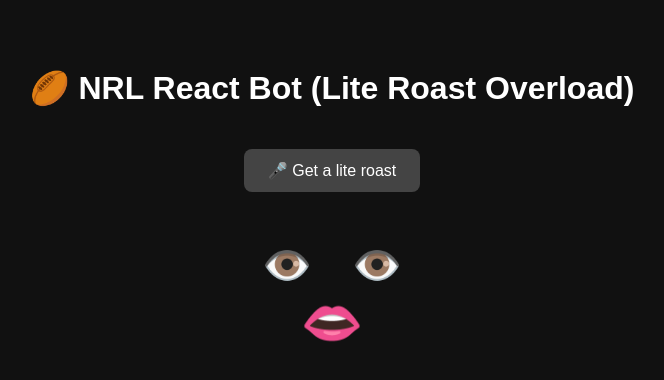
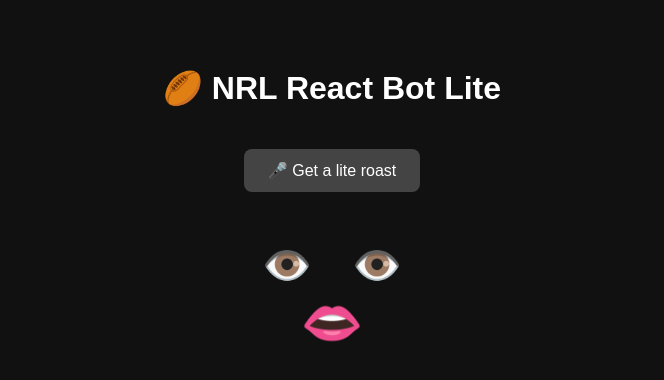
Before and after one commit to SmartGuyYay/ReactBot, a plain HTML site: page index.html in a window 1280 px wide. Shown: the whole page, without its empty margins (308-972 px from the left). Drawn offline with Linux system fonts and the light colour scheme.

Commit message:
Update index.html

```diff
--- a/index.html
+++ b/index.html
@@ -75,7 +75,7 @@
 </head>
 <body>
 
-  <h1>🏉 NRL React Bot (Lite Roast Overload)</h1>
+  <h1>🏉 NRL React Bot Lite</h1>
   <button onclick="giveRoast()">🎤 Get a lite roast</button>
 
   <div id="reaction" class="reaction-box" style="display: none;"></div>
```
